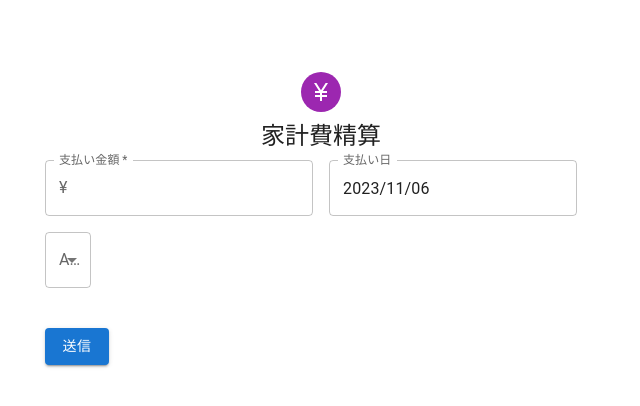
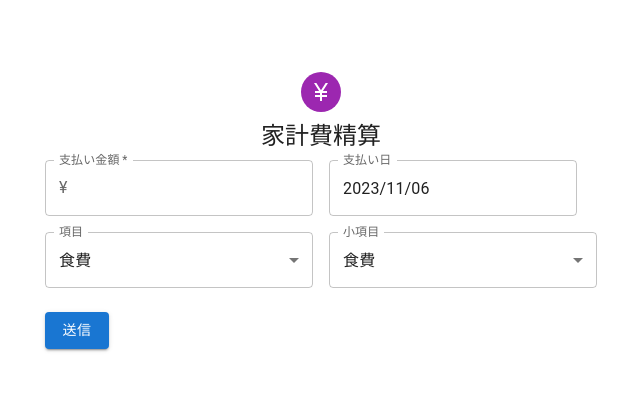
Before and after one commit to nmoa/react-payment-form, a React (Create React App) app: page / in a window 1280 px wide. Shown: the top 406 px of the page, without its empty margins (319-959 px from the left). Built offline with nearby package versions, Linux system fonts and the light colour scheme.

Commit message:
とりあえず動的に動かすことに成功

```diff
--- a/src/BasicSelect.js
+++ b/src/BasicSelect.js
@@ -1,32 +1,101 @@
-import * as React from 'react';
-import Box from '@mui/material/Box';
+import { useState } from 'react';
+import { Grid } from '@mui/material';
 import InputLabel from '@mui/material/InputLabel';
 import MenuItem from '@mui/material/MenuItem';
 import FormControl from '@mui/material/FormControl';
 import Select from '@mui/material/Select';
+import createTypography from '@mui/material/styles/createTypography';
+
+const categories = [
+  {
+    name: '食費', subcategories: [
+      '食費',
+      '食料品',
+      '外食',
+      '嗜好品',
+      '朝ご飯',
+      '昼ご飯',
+      '夜ご飯',
+      'カフェ',
+      'その他食費',
+    ]
+  },
+  { name: '日用品', subcategories: [] },
+  { name: '趣味・娯楽', subcategories: [] },
+  { name: '交際費', subcategories: [] },
+  { name: '交通費', subcategories: [] },
+  { name: '衣服・美容', subcategories: [] },
+  { name: '健康・医療', subcategories: [] },
+  { name: '自動車', subcategories: [] },
+  { name: '教養・教育', subcategories: [] },
+  { name: '特別な支出', subcategories: [] },
+  { name: '現金・カード', subcategories: [] },
+  { name: '水道・光熱費', subcategories: [] },
+  { name: '通信費', subcategories: [] },
+  { name: '住宅', subcategories: [] },
+  { name: '税・社会保障', subcategories: [] },
+  { name: '保険', subcategories: [] },
+  { name: 'その他', subcategories: [] },
+]
 
 export default function BasicSelect() {
-  const [age, setAge] = React.useState('');
+  const [category, setCategory] = useState(categories[0]);
+  const [subcategory, setSubcategory] = useState(category.subcategories[0])
 
-  const handleChange = (event) => {
-    setAge(event.target.value);
+
+  const handleMainChange = (e) => {
+    const selected = categories.filter(category => (category.name === e.target.value));
+    setCategory(...selected);
+
+  };
+  const handleSubChange = (e) => {
+    setSubcategory(e.target.value);
   };
 
   return (
-    <FormControl>
-      <InputLabel id="demo-simple-select-label">Age</InputLabel>
-      <Select
-        labelId="demo-simple-select-label"
-        id="demo-simple-select"
-        margin="normal"
-        value={age}
-        label="Age"
-        onChange={handleChange}
-      >
-        <MenuItem value={10}>Ten</MenuItem>
-        <MenuItem value={20}>Twenty</MenuItem>
-        <MenuItem value={30}>Thirty</MenuItem>
-      </Select>
-    </FormControl>
+    <Grid
+      container
+      spacing={2}
+      direction="row"
+      alignItems="center"
+      justifyContent="center"
+    >
+      <Grid item xs={6}>
+        <FormControl fullWidth>
+          <InputLabel id="category-label">項目</InputLabel>
+          <Select
+            labelId="category-label"
+            id="category"
+            defaultValue={categories[0].name}
+            label="項目"
+            onChange={handleMainChange}
+          >
+            {categories.map((category) => (
+              <MenuItem value={category.name} key={category.name}>
+                {category.name}
+              </MenuItem>
+            ))}
+          </Select>
+        </FormControl>
+      </Grid>
+      <Grid item xs={6}>
+        <FormControl fullWidth>
+          <InputLabel id="sub-category-label">小項目</InputLabel>
+          <Select
+            labelId="sub-category-label"
+            id="sub-category"
+            defaultValue={categories[0].subcategories[0]}
+            label="小項目"
+            onChange={handleSubChange}
+          >
+            {category.subcategories && category.subcategories.map((subcategory) => (
+              <MenuItem value={subcategory} key={subcategory}>
+                {subcategory}
+              </MenuItem>
+            ))}
+          </Select>
+        </FormControl>
+      </Grid>
+    </Grid>
   );
 }
--- a/src/PaymentForm.js
+++ b/src/PaymentForm.js
@@ -1,4 +1,7 @@
 import * as React from 'react';
+import Avatar from '@mui/material/Avatar';
+import Typography from '@mui/material/Typography';
+import CurrencyYenIcon from '@mui/icons-material/CurrencyYen';
 import Button from '@mui/material/Button';
 import TextField from '@mui/material/TextField';
 import Grid from '@mui/material/Grid';
@@ -9,7 +12,6 @@ import { DatePicker } from '@mui/x-date-pickers';
 import { NumericFormat } from 'react-number-format';
 import { useState } from 'react';
 import BasicSelect from './BasicSelect';
-import Title from './Title';
 
 
 // TODO remove, this demo shouldn't need to reset the theme.
@@ -38,8 +40,20 @@ export default function PaymentForm() {
           alignItems: 'center',
         }}
       >
-        <Title />
-        <Box component="form" onSubmit={handleSubmit} noValidate sx={{ mt: 1 }}>
+        <Avatar sx={{ m: 1, bgcolor: 'secondary.main' }}>
+          <CurrencyYenIcon />
+        </Avatar>
+        <Typography component="h1" variant="h5">
+          家計費精算
+        </Typography>
+        <Box
+          component="form"
+          onSubmit={handleSubmit}
+          noValidate sx={{
+            mt: 1,
+            alignItems: 'center'
+          }}
+        >
           <Grid
             container
             spacing={2}
@@ -76,7 +90,7 @@ export default function PaymentForm() {
             <Grid item xs={12}>
               <BasicSelect />
             </Grid>
-            <Grid item xs={12}>
+          </Grid>
           <Button
             type="submit"
             variant="contained"
@@ -84,8 +98,6 @@ export default function PaymentForm() {
           >
             送信
           </Button>
-            </Grid>
-          </Grid>
         </Box>
       </Box>
     </Container>
```
Lines whose indentation alone changed are shown as unchanged.
